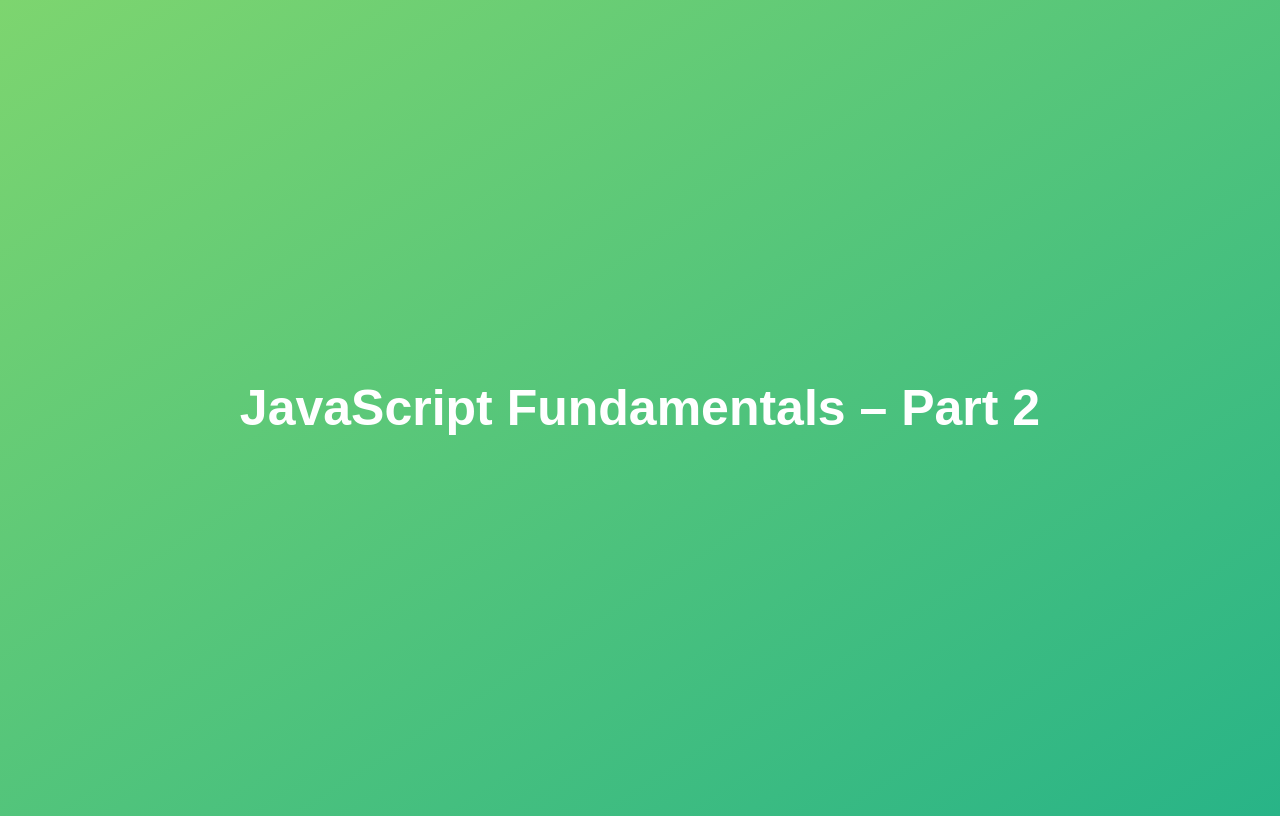
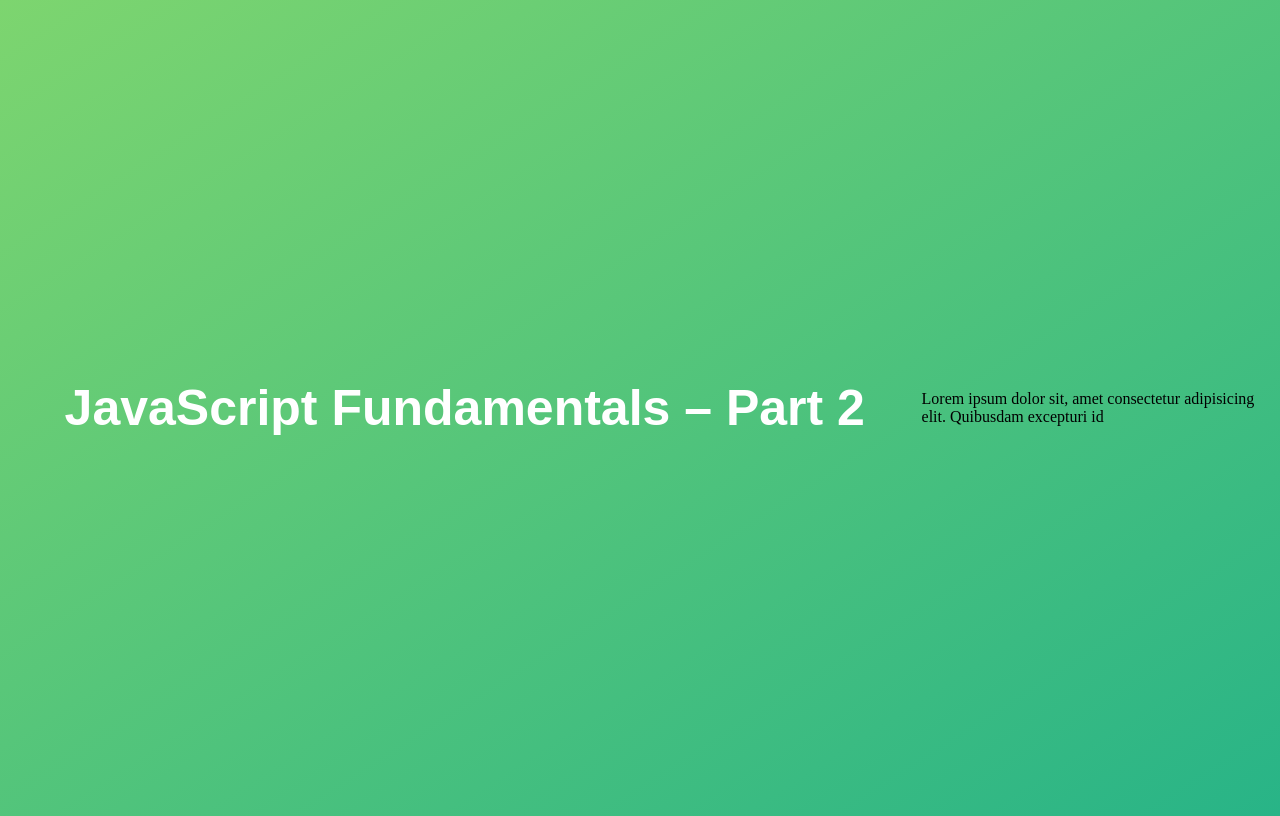
Before and after one commit to MoniraAzade/Javascript_learning, a plain HTML site: page 02-Fundamentals-Part-2/index.html in a window 1280 px wide. Drawn offline with Linux system fonts and the light colour scheme.

Commit message:
my new changes

```diff
--- a/02-Fundamentals-Part-2/index.html
+++ b/02-Fundamentals-Part-2/index.html
@@ -25,6 +25,7 @@
   </head>
   <body>
     <h1>JavaScript Fundamentals – Part 2</h1>
+    <p>Lorem ipsum dolor sit, amet consectetur adipisicing elit. Quibusdam excepturi id</p>
     <script src="script.js"></script>
   </body>
 </html>
```
